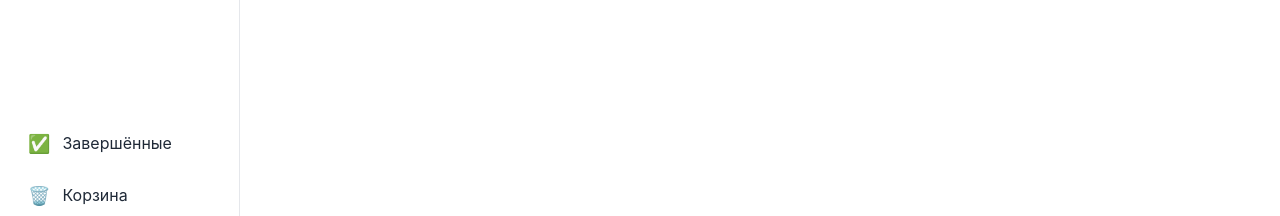
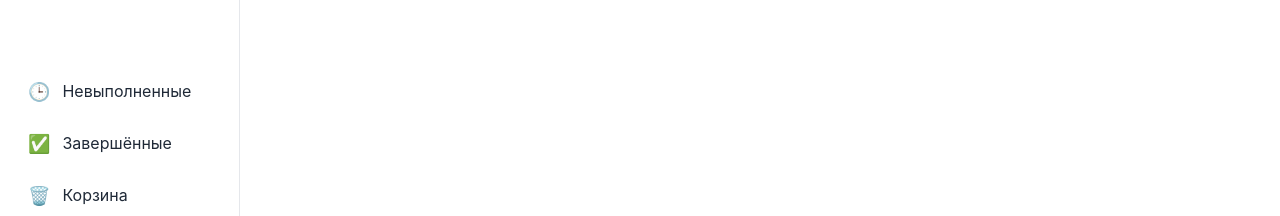
Before and after one commit to DaniilKalts/dmark-todo-list, a React (Vite) app in the folder client/frontend/: page /inbox in a window 1280 px wide. Shown: the part 550-766 px from the top of the page. Built offline with nearby package versions, Linux system fonts and the light colour scheme; no server answers.

Commit message:
feat(client): add incomplete tasks page and link on the sidebar

```diff
--- a/client/frontend/src/App.jsx
+++ b/client/frontend/src/App.jsx
@@ -115,6 +115,22 @@ function App() {
             />
 
             <Route
+              path="/active"
+              element={
+                <>
+                  <h1 className="text-2xl text-gray-800 dark:text-gray-200 font-bold mb-4">
+                    Невыполненные
+                  </h1>
+                  <TaskList
+                    tasks={tasks.filter(t => !t.isDone)}
+                    onToggle={handleToggleTask}
+                    onDelete={handleDeleteTask}
+                  />
+                </>
+              }
+            />
+
+            <Route
               path="/completed"
               element={
                 <>
--- a/client/frontend/src/components/Sidebar.jsx
+++ b/client/frontend/src/components/Sidebar.jsx
@@ -24,6 +24,16 @@ export default function Sidebar({ tasks }) {
 
       <nav className="flex flex-col gap-2 mt-auto">
         <Link
+          to="/active"
+          className={`${baseBtn} ${hoverBtn} ${location.pathname === '/active' ? activeBtn : ''}`}
+        >
+          <span className="flex items-center gap-3">
+            <span className="text-lg">🕒</span>
+            <span>Невыполненные</span>
+          </span>
+        </Link>
+
+        <Link
           to="/completed"
           className={`${baseBtn} ${hoverBtn} ${location.pathname === '/completed' ? activeBtn : ''}`}
         >
```
